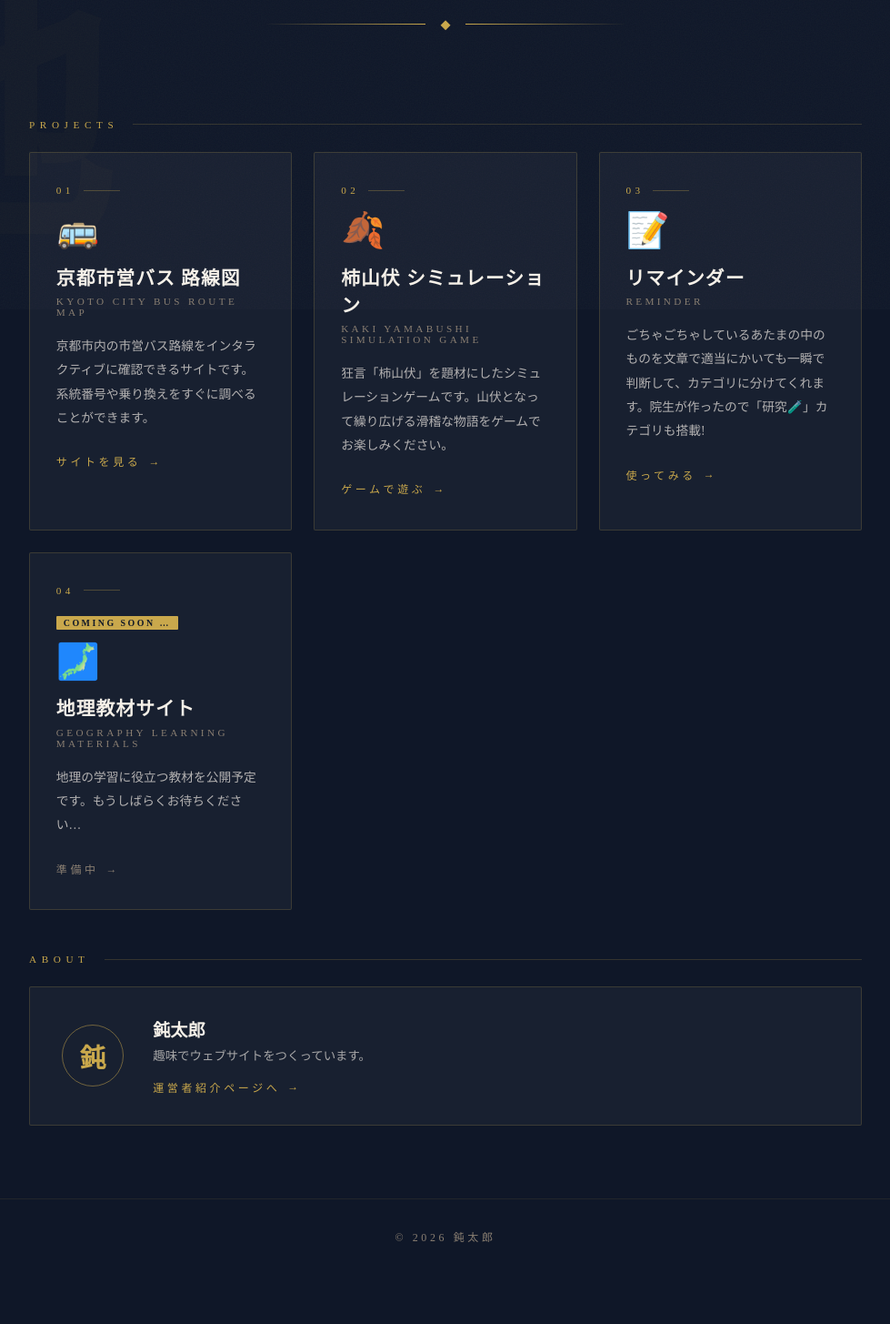
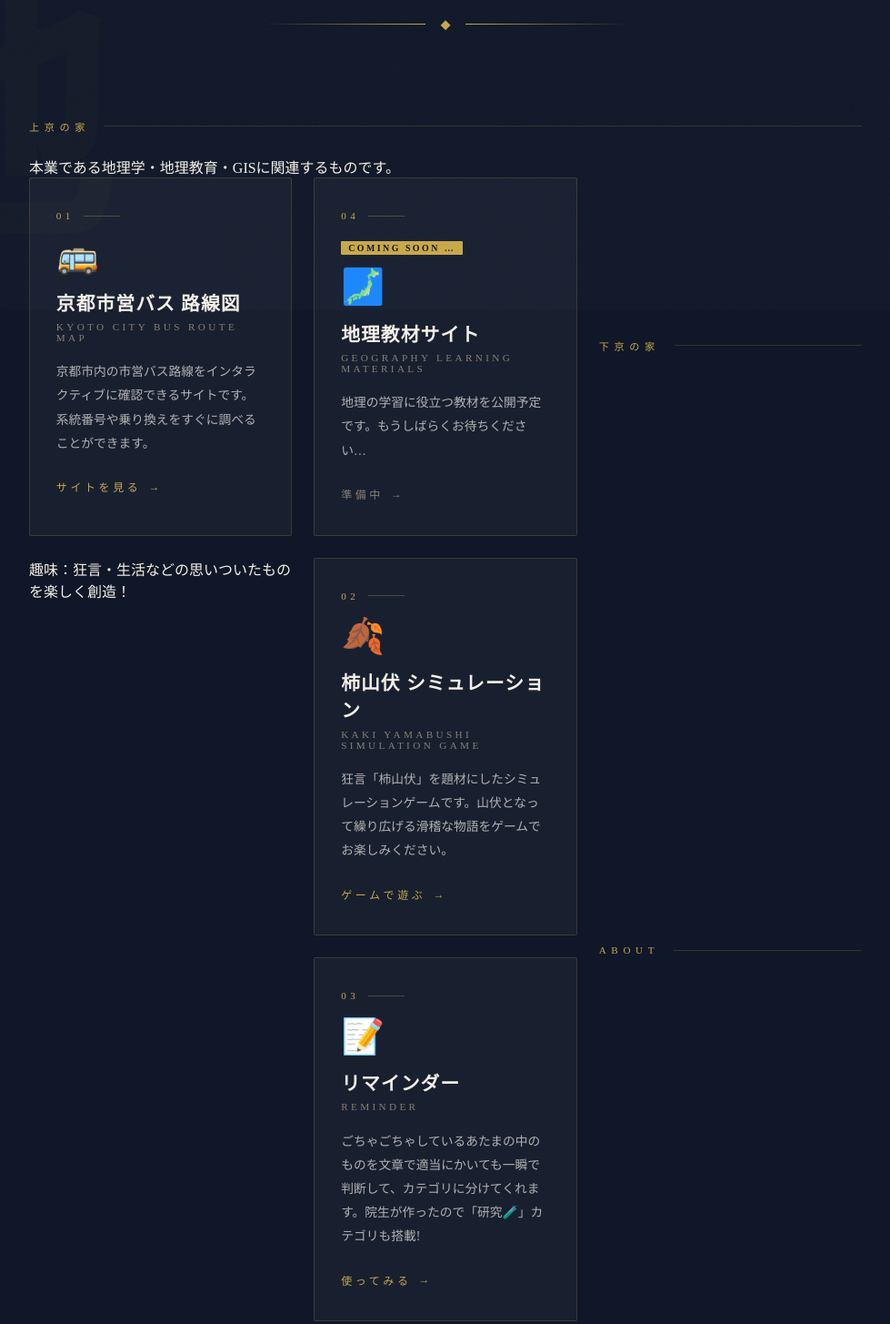
Before and after one commit to na16dream/homepage, a plain HTML site: page index.html in a window 1280 px wide. Shown: the part 460-1915 px from the top of the page at 91% size, without its empty margins (150-1129 px from the left). Before the commit the page ends 1860 px from the top, so only its background shows below. Drawn offline with Linux system fonts and the light colour scheme.

Commit message:
Update index.html

```diff
--- a/index.html
+++ b/index.html
@@ -379,7 +379,8 @@
          カードを増やすときは↓のブロックをコピーして貼るだけ！
          card-number と animation-delay の数字だけ変えてください。
          ===================================================== -->
-    <div class="section-label">Projects</div>
+    <div class="section-label">上京の家</div>
+    <p class="section-desc">本業である地理学・地理教育・GISに関連するものです。</p>
 
     <div class="projects-grid">
 
@@ -392,6 +393,26 @@
         <p class="card-desc">京都市内の市営バス路線をインタラクティブに確認できるサイトです。系統番号や乗り換えをすぐに調べることができます。</p>
         <span class="card-link-label">サイトを見る</span>
       </a>
+
+       <!-- カード③ Coming Soon（公開するときは <div> を <a href="..."> に変えて .coming-soon を外す） -->
+      <div class="project-card coming-soon">
+        <div class="card-number">04</div>
+        <div class="coming-badge">Coming Soon …</div>
+        <div class="card-icon">🗾</div>
+        <h2 class="card-title">地理教材サイト</h2>
+        <p class="card-title-en">Geography Learning Materials</p>
+        <p class="card-desc">地理の学習に役立つ教材を公開予定です。もうしばらくお待ちください…</p>
+        <span class="card-link-label" style="color:var(--muted);">準備中</span>
+      </div>
+
+
+       <div class="section-label">下京の家</div>
+
+    <!-- ↓↓↓ ここに下京の家の説明文を書いてください ↓↓↓ -->
+    <p class="section-desc">趣味：狂言・生活などの思いついたものを楽しく創造！</p>
+    <!-- ↑↑↑ ここまで ↑↑↑ -->
+
+    <div class="projects-grid">
 
       <!-- カード② -->
       <a class="project-card" href="https://na16dream.github.io/kakiyamabushi_story/" target="_blank">
@@ -412,16 +433,6 @@
   <span class="card-link-label">使ってみる</span>
 </a>
 
-      <!-- カード③ Coming Soon（公開するときは <div> を <a href="..."> に変えて .coming-soon を外す） -->
-      <div class="project-card coming-soon">
-        <div class="card-number">04</div>
-        <div class="coming-badge">Coming Soon …</div>
-        <div class="card-icon">🗾</div>
-        <h2 class="card-title">地理教材サイト</h2>
-        <p class="card-title-en">Geography Learning Materials</p>
-        <p class="card-desc">地理の学習に役立つ教材を公開予定です。もうしばらくお待ちください…</p>
-        <span class="card-link-label" style="color:var(--muted);">準備中</span>
-      </div>
 
       <!--
       ====================================================
```
